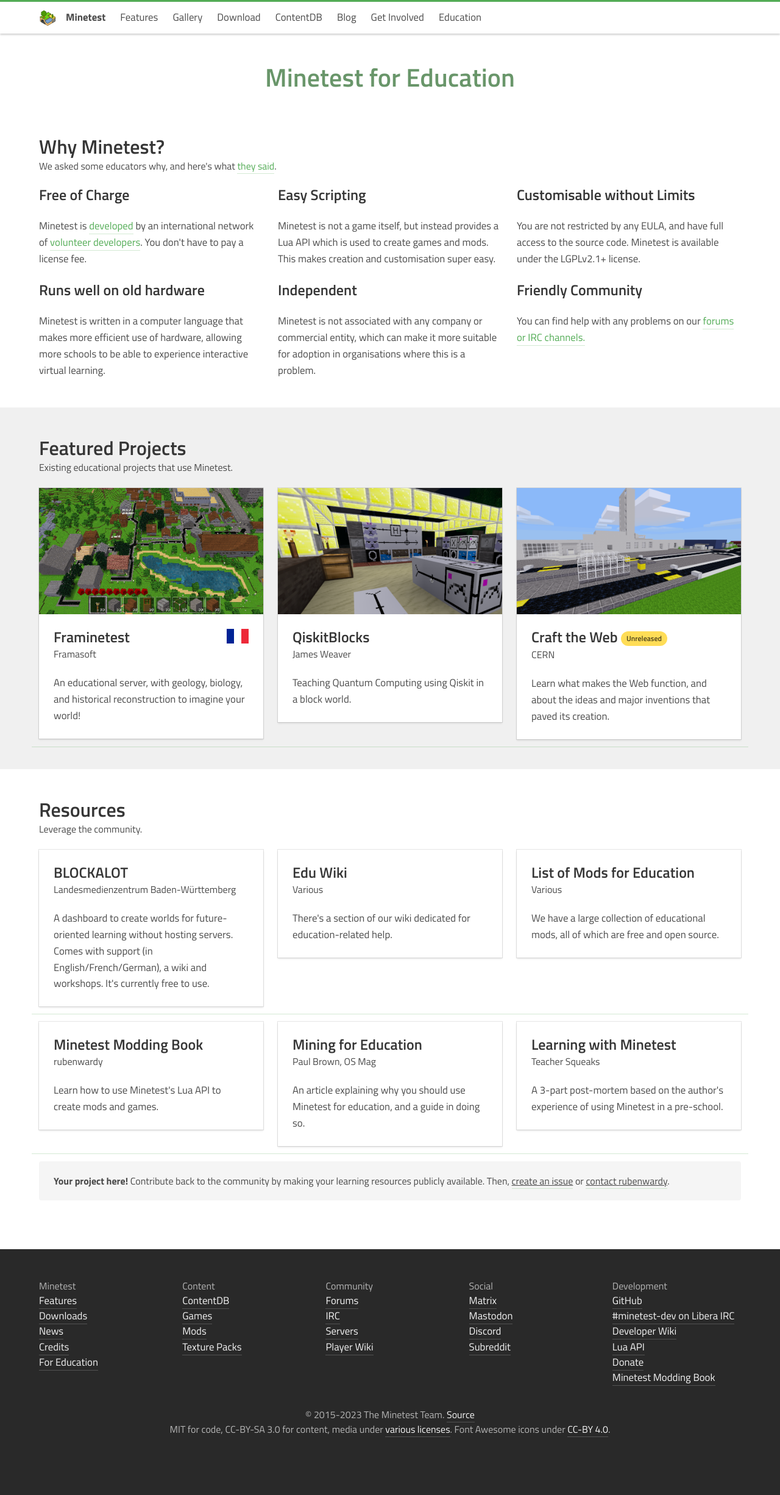
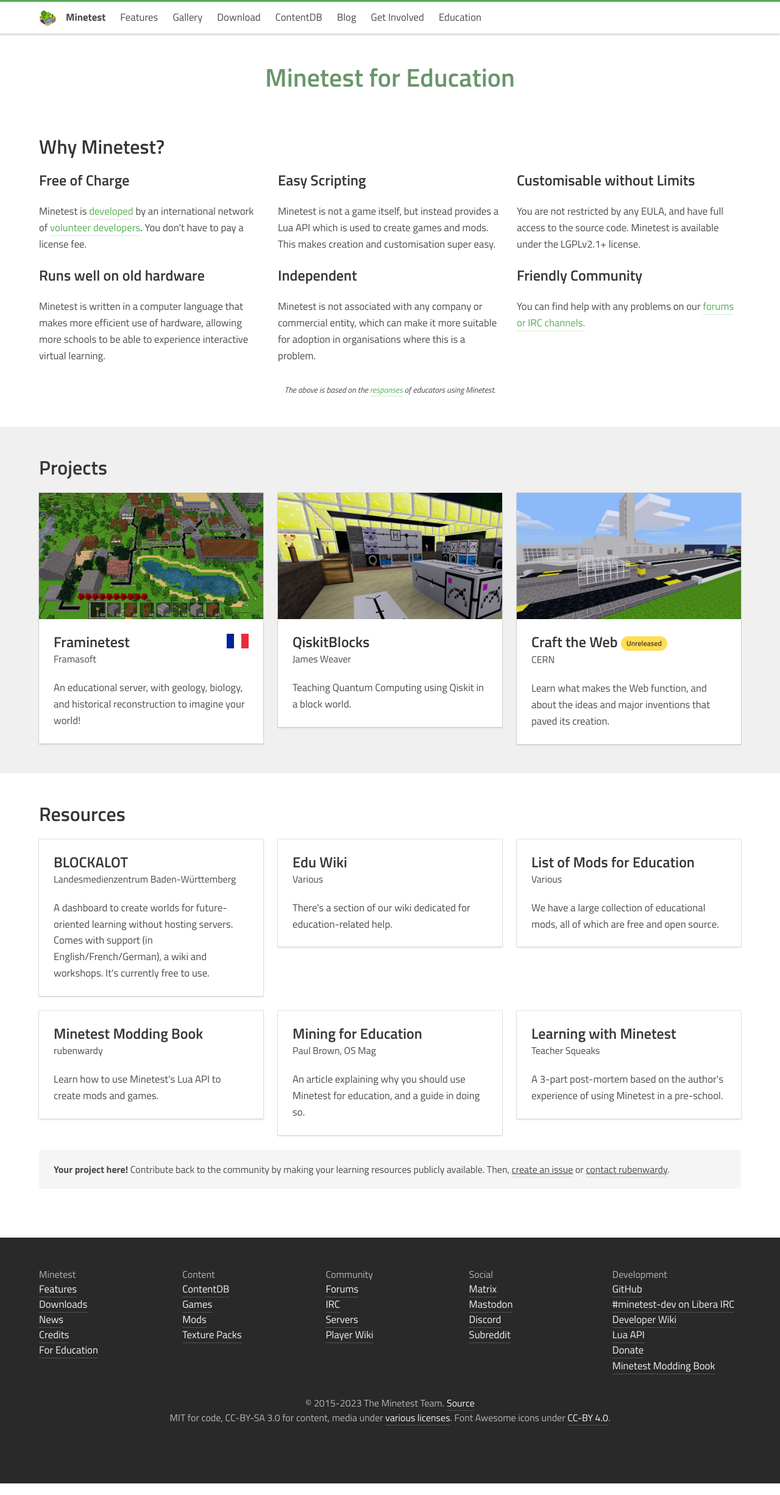
Before and after one commit to minetest/minetest.github.io, a Jekyll site: the page built from education.html, in a window 1280 px wide. Shown: the whole page at 61% size. Built offline with Jekyll 4.4.1, drawn with Linux system fonts in a browser that asks for light colours; comment, search, counter and statistics services are not loaded.

Commit message:
Education: Fix card hover styling and improve wording (#275)

```diff
--- a/_sass/_base.scss
+++ b/_sass/_base.scss
@@ -35,10 +35,21 @@ a:not(.navbar-item, .no-underline ,.card) {
 .hover-enlarge {
   transition: transform 200ms ease;
   cursor: pointer;
+  border: none !important;
 
   &:hover {
     transform: scale(1.05, 1.05);
     z-index: 2;
+    background-color: transparent !important;
+  }
+}
+
+.footnote {
+  margin: 1em 0 0 0;
+
+  small {
+    font-size: 80%;
+    font-style: italic;
   }
 }
 
--- a/education.html
+++ b/education.html
@@ -7,30 +7,32 @@ layout: default
 
 <section class="section">
 	<div class="container">
-		<h1 id="why" class="title">Why Minetest?</h1>
-		<h6 class="subtitle is-6">
-			We asked some educators why, and here's what
-			<a href="https://web.archive.org/web/20221218200032/https://twitter.com/MinetestProject/status/1147812428647936001">they said</a>.
-		</h6>
-
+		<h2 id="why" class="title">Why Minetest?</h2>
 		<div class="columns is-multiline">
 			{% for point in site.data.edu.why %}
 				<div class="column is-one-third">
-					<h2 class="title is-4">{{ point.title }}</h2>
+					<h3 class="title is-4">{{ point.title }}</h3>
 					<p>
 						{{ point.para }}
 					</p>
 				</div>
 			{% endfor %}
 		</div>
+
+		<p class="has-text-centered footnote">
+			<small>
+				The above is based on the
+				<a href="https://web.archive.org/web/20221218200032/https://twitter.com/MinetestProject/status/1147812428647936001">responses</a>
+				of educators using Minetest.
+			</small>
+		</p>
 	</div>
 </section>
 
 
-<section class="section" style="background-color: #f0f0f0;">
+<section id="projects" class="section" style="background-color: #f0f0f0;">
 	<div class="container">
-		<h1 id="featured" class="title">Featured Projects</h1>
-		<h6 class="subtitle is-6">Existing educational projects that use Minetest.</h6>
+		<h2 class="title">Projects</h2>
 
 		<div class="columns is-multiline">
 			{% for point in site.data.edu.featured %}
@@ -64,8 +66,7 @@ layout: default
 
 <section class="section">
 	<div class="container">
-		<h1 id="resources" class="title">Resources</h1>
-		<h6 class="subtitle is-6">Leverage the community.</h6>
+		<h2 id="resources" class="title">Resources</h2>
 
 		<div class="columns is-multiline">
 			{% for point in site.data.edu.resources %}
```
